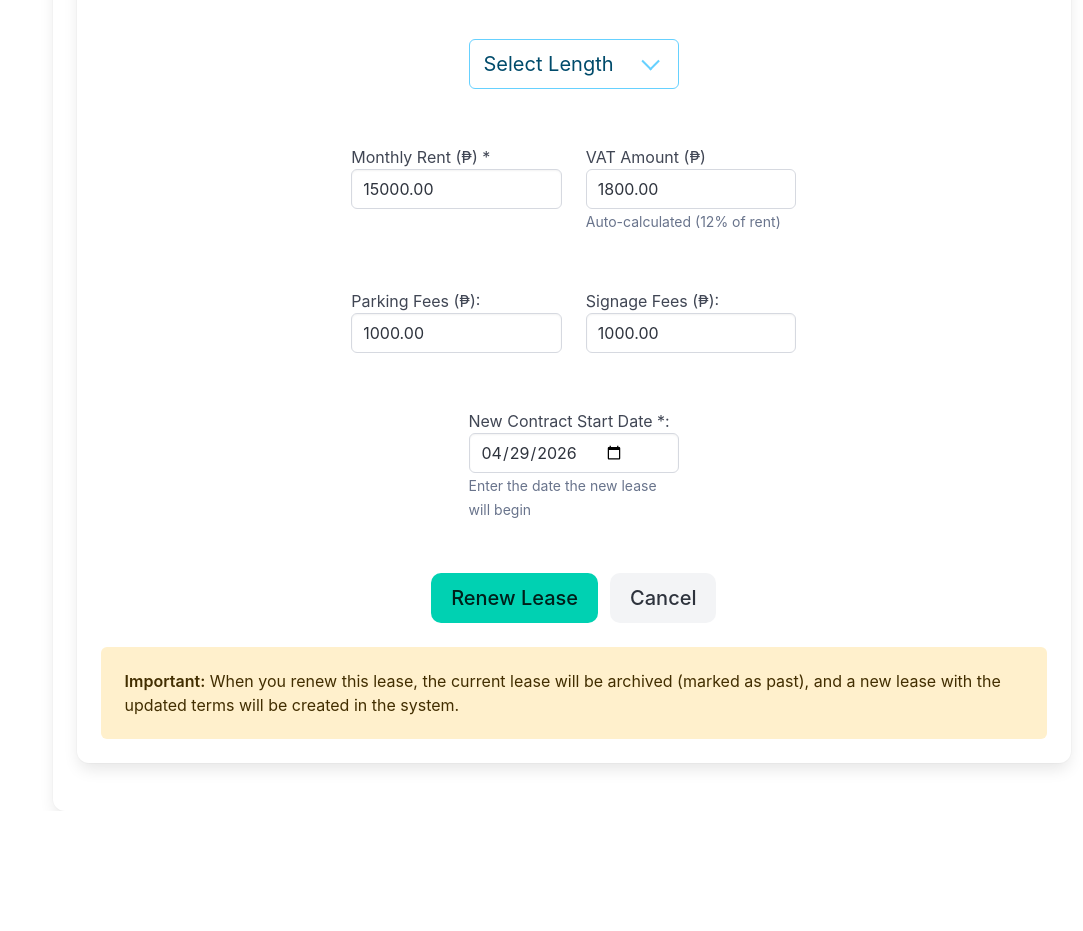
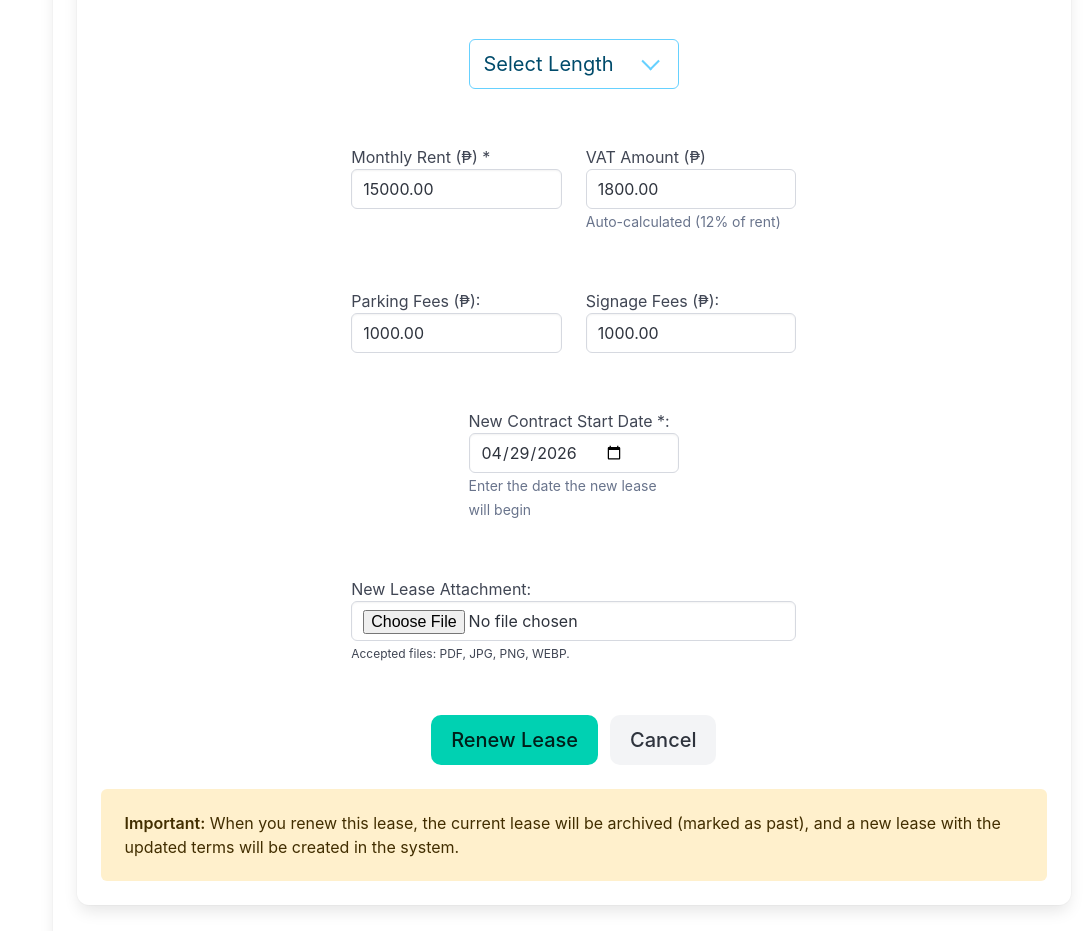
Before and after one commit to giarnodivino/leaseManager, a Django app: page /renew_lease/1/ in a window 1280 px wide. Shown: the part 577-1508 px from the top of the page, without its empty margins (197-1280 px from the left). Before the commit the page ends 1388 px from the top, so only its background shows below. Run offline with Django 5.2, Linux system fonts and the light colour scheme; a user stored in the database is signed in; data comes from the database, SQL or seed files in the repository; both versions use the stored data as it was after the commit.

Commit message:
added attachment to lease

```diff
--- a/billingApp/models.py
+++ b/billingApp/models.py
@@ -60,6 +60,12 @@ class Lease(models.Model):
     contractEnd = models.DateField(null=True, blank=True)
 
     pastLease = models.BooleanField(default=False)
+
+    leaseAttachment = models.FileField(
+        upload_to="lease_attachments/",
+        blank=True,
+        null=True
+    )
 
     class Meta:
         constraints = [
--- a/billingApp/templates/billingApp/renew_lease.html
+++ b/billingApp/templates/billingApp/renew_lease.html
@@ -36,7 +36,7 @@
       {% endif %}
     </div>
 
-    <form method="POST" action="{% url 'renew_lease' pk=lease.id %}">
+    <form method="POST" action="{% url 'renew_lease' pk=lease.pk %}" enctype="multipart/form-data">
       {% csrf_token %}
 
       <div class="columns is-justify-content-center p-4">
@@ -120,6 +120,20 @@
         </div>
       </div>
 
+      <div class="columns is-justify-content-center align-content-center p-4">
+        <div class="column is-6">
+            <label for="leaseAttachment">New Lease Attachment:</label>
+            <input
+            type="file"
+            class="input"
+            id="leaseAttachment"
+            name="leaseAttachment"
+            accept=".pdf,image/*"
+            />
+            <p class="help">Accepted files: PDF, JPG, PNG, WEBP.</p>
+        </div>
+        </div>
+
       <div class="is-flex is-justify-content-center mt-5 mb-5">
         <div class="buttons">
           <button type="submit" class="button is-primary is-medium">Renew Lease</button>
--- a/billingApp/views.py
+++ b/billingApp/views.py
@@ -308,6 +308,7 @@ def add_lease(request, pk):
         contractStart = request.POST.get("contractStart")
         signageFees = request.POST.get("signageFees")
         parkingFees = request.POST.get("parkingFees")
+        lease_attachment = request.FILES.get("leaseAttachment")
         admin_account = get_logged_in_account(request)
 
         rentAmount = float(rentAmount) if rentAmount else 0.0
@@ -356,6 +357,13 @@ def add_lease(request, pk):
                 f"Unit {selected_unit.unitID} in {selected_building.buildingName} is already taken by {occupied_tenant_name}.",
             )
             return redirect("add_lease", pk=tenant.pk)
+
+        if lease_attachment:
+            allowed_types = ["application/pdf", "image/jpeg", "image/png", "image/webp"]
+
+            if lease_attachment.content_type not in allowed_types:
+                messages.error(request, "Invalid file type. Please upload a PDF or image file.")
+                return redirect("add_lease", pk=tenant.pk)
 
         Lease.objects.create(
             buildingName=selected_building,
@@ -370,6 +378,7 @@ def add_lease(request, pk):
             pastLease=False,
             signageFees=signageFees,
             parkingFees=parkingFees,
+            leaseAttachment=lease_attachment,
         )
         return redirect("tenant_details", pk=tenant.pk)
 
@@ -1158,6 +1167,7 @@ def renew_lease(request, pk):
         new_parking_fees = request.POST.get("parkingFees")
         new_contract_length = request.POST.get("contractLength")
         new_contract_start = request.POST.get("contractStart")
+        lease_attachment = request.FILES.get("leaseAttachment")
         admin_account = get_logged_in_account(request)
 
         # Validate inputs
@@ -1220,6 +1230,19 @@ def renew_lease(request, pk):
             lease.modified_by = admin_account
             lease.save()
 
+            if lease_attachment:
+                allowed_types = ["application/pdf", "image/jpeg", "image/png", "image/webp"]
+
+                if lease_attachment.content_type not in allowed_types:
+                    messages.error(request, "Invalid file type. Please upload a PDF or image file.")
+                    return render(request, "billingApp/renew_lease.html", {
+                        "lease": lease,
+                        "tenant": tenant,
+                        "building": building,
+                        "unit": unit,
+                        "date_today": date_today,
+                    })
+
             # Create the new lease with updated terms
             new_lease = Lease.objects.create(
                 buildingName=building,
@@ -1234,6 +1257,7 @@ def renew_lease(request, pk):
                 contractEnd=contract_end_date,
                 pastLease=False,
                 modified_by=admin_account,
+                leaseAttachment=lease_attachment,
             )
 
             messages.success(request, "Lease renewed successfully. Previous lease has been archived.")
```
Also changed, not shown: billingApp/templates/billingApp/add_lease.html (+14 -1 lines), billingApp/templates/billingApp/tenant_details.html (+8 -0 lines), billingApp/migrations/0017_lease_leaseattachment.py (added), db.sqlite3, media/lease_attachments/Screenshot_2026-04-23_at_12.45.48AM.png (added), 1 other file.
